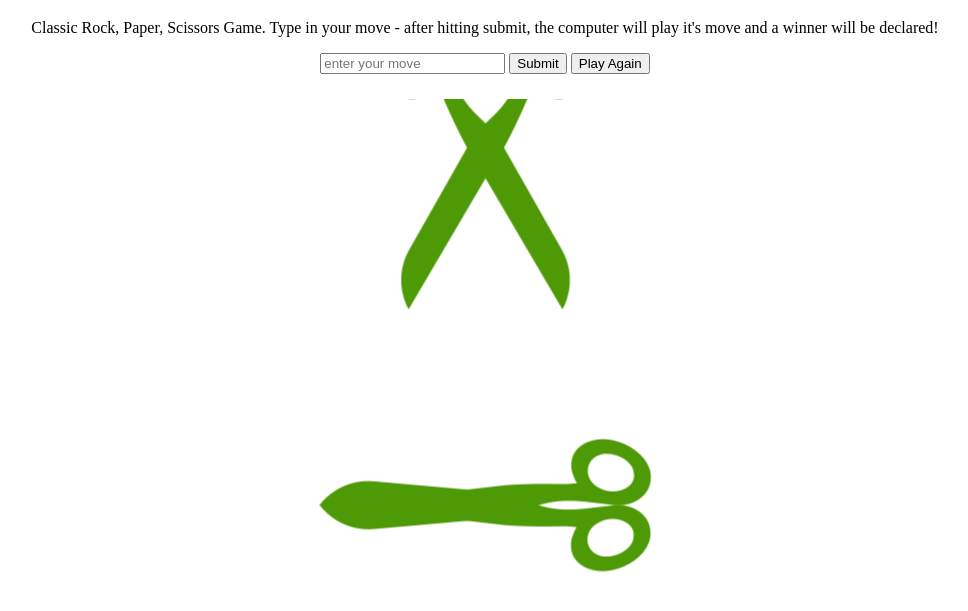
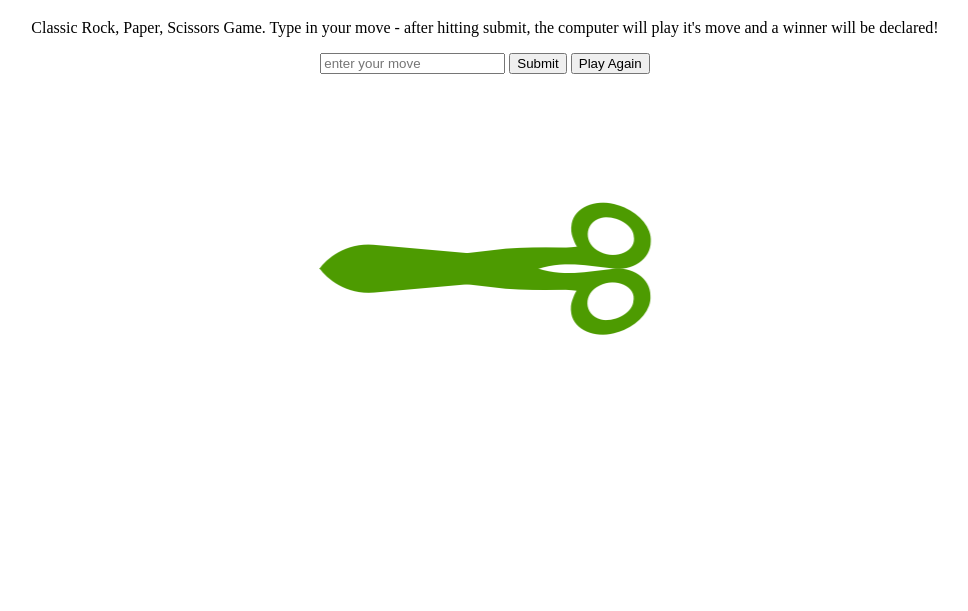
Before and after one commit to agraham0925/rock-paper-scissors, a plain HTML site: page index.html in a window 1280 px wide. Shown: the part 61-672 px from the top of the page, without its empty margins (155-1123 px from the left). Drawn offline with Linux system fonts and the light colour scheme.

Commit message:
resize image to show just one scissors animated when user turn submitted

```diff
--- a/css/style.css
+++ b/css/style.css
@@ -3,9 +3,9 @@ h1, p, form, button {
 }
 
 .scissors {
-  	background: url('../images/scissors-sprite.png') left center;
+  	background: url('../images/scissors-sprite-2.png') left center;
   	width: 345px;
-	height: 375px;
+	height: 205px;
 	animation: play .9s steps(7) infinite;
 	padding-bottom: 150px;
 	margin: 2% auto;
```
Also changed, not shown: images/scissors-sprite-2.png (added).
